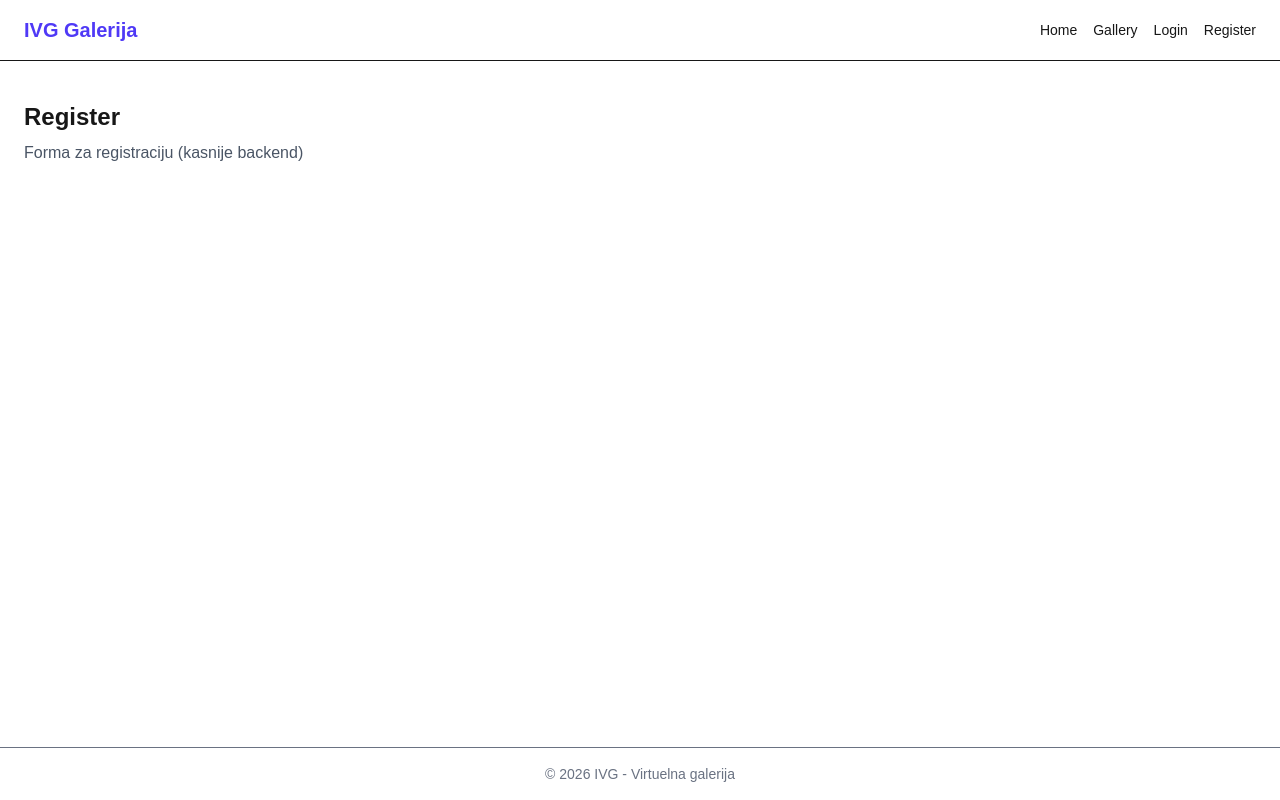
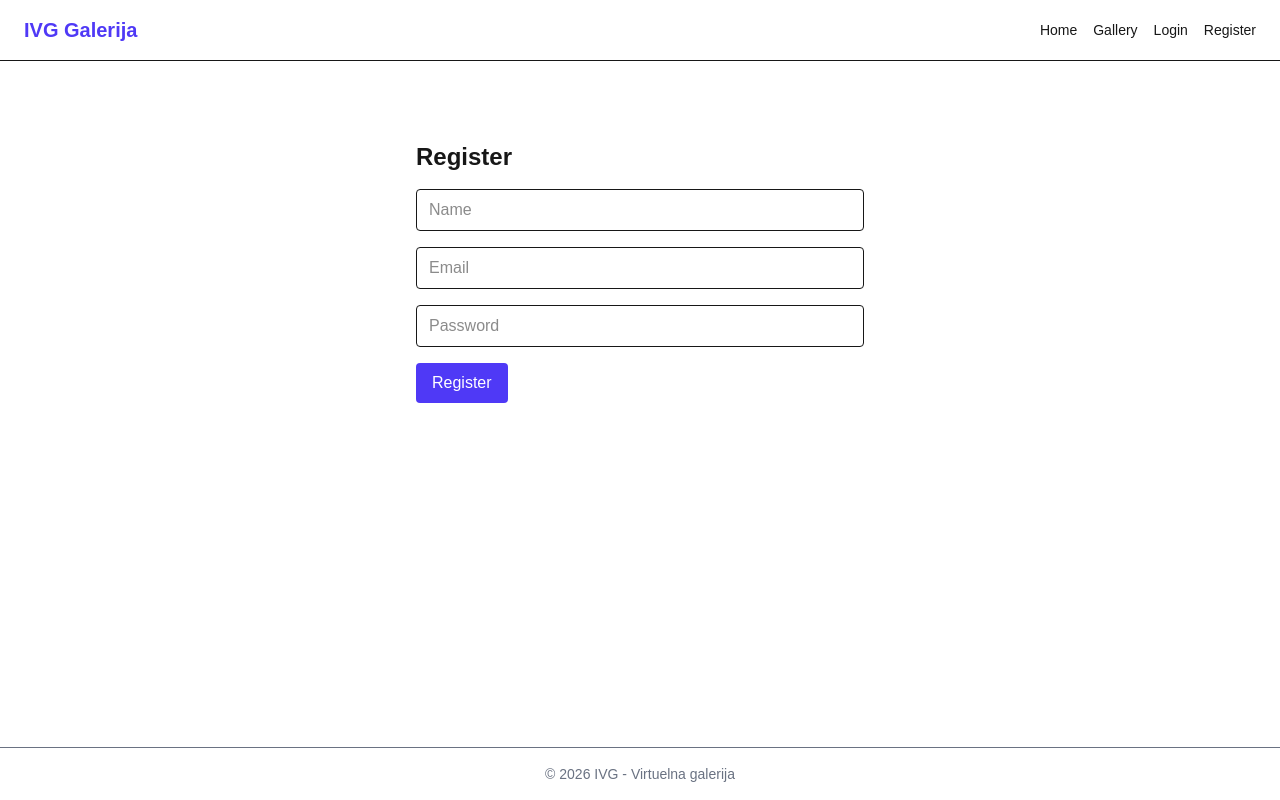
Before and after one commit to aleksandra-milikic/big-projekat-ai_virtuelna_galerija_2025_3273, a Next.js app: page /register in a window 1280 px wide. Built offline with nearby package versions, Linux system fonts and the light colour scheme.

Commit message:
Ispravljene auth rute

```diff
--- a/src/app/login/page.tsx
+++ b/src/app/login/page.tsx
@@ -1,11 +1,77 @@
+"use client";
+
+import { useState } from "react";
+import { useRouter } from "next/navigation";
+import Input from "@/components/Input";
+import Button from "@/components/Button";
+
 export default function LoginPage() {
+  const router = useRouter();
+
+  const [email, setEmail] = useState("");
+  const [password, setPassword] = useState("");
+  const [error, setError] = useState("");
+  const [loading, setLoading] = useState(false);
+
+  const handleLogin = async () => {
+    setError("");
+    setLoading(true);
+
+    try {
+      const res = await fetch("/api/auth/login", {
+        method: "POST",
+        headers: {
+          "Content-Type": "application/json",
+        },
+        body: JSON.stringify({ email, password }),
+      });
+
+      let data: any = {};
+
+      try {
+        data = await res.json();
+      } catch {
+        data = { message: "Server returned invalid response" };
+      }
+
+      if (!res.ok) {
+        setError(data.message || "Login failed");
+        return;
+      }
+
+      localStorage.setItem("token", data.token);
+      router.push("/gallery");
+
+    } catch (err) {
+      setError("Network or server error");
+    } finally {
+      setLoading(false);
+    }
+  };
+
   return (
-    <div>
+    <div className="max-w-md mx-auto mt-10 space-y-4">
       <h1 className="text-2xl font-bold">Login</h1>
 
-      <p className="text-gray-600 mt-2">
-        Forma za prijavu (kasnije dodajem backend)
-      </p>
+      <Input
+        placeholder="Email"
+        value={email}
+        onChange={(e) => setEmail(e.target.value)}
+      />
+
+      <Input
+        type="password"
+        placeholder="Password"
+        value={password}
+        onChange={(e) => setPassword(e.target.value)}
+      />
+
+      {error && <p className="text-red-500">{error}</p>}
+
+      <Button
+        label={loading ? "Logging in..." : "Login"}
+        onClick={handleLogin}
+      />
     </div>
   );
 }
--- a/src/app/register/page.tsx
+++ b/src/app/register/page.tsx
@@ -1,11 +1,84 @@
+"use client";
+
+import { useState } from "react";
+import { useRouter } from "next/navigation";
+import Input from "@/components/Input";
+import Button from "@/components/Button";
+
 export default function RegisterPage() {
+  const router = useRouter();
+
+  const [name, setName] = useState("");
+  const [email, setEmail] = useState("");
+  const [password, setPassword] = useState("");
+  const [error, setError] = useState("");
+  const [loading, setLoading] = useState(false);
+
+  const handleRegister = async () => {
+    setError("");
+    setLoading(true);
+
+    try {
+      const res = await fetch("/api/auth/register", {
+        method: "POST",
+        headers: {
+          "Content-Type": "application/json",
+        },
+        body: JSON.stringify({ name, email, password }),
+      });
+
+
+      let data: any = {};
+
+      try {
+        data = await res.json();
+      } catch {
+        data = { message: "Server returned invalid response" };
+      }
+
+      if (!res.ok) {
+        setError(data.message || "Registration failed");
+        return;
+      }
+
+      router.push("/login");
+
+    } catch (err) {
+      setError("Network or server error");
+    } finally {
+      setLoading(false);
+    }
+  };
+
   return (
-    <div>
+    <div className="max-w-md mx-auto mt-10 space-y-4">
       <h1 className="text-2xl font-bold">Register</h1>
 
-      <p className="text-gray-600 mt-2">
-        Forma za registraciju (kasnije backend)
-      </p>
+      <Input
+        placeholder="Name"
+        value={name}
+        onChange={(e) => setName(e.target.value)}
+      />
+
+      <Input
+        placeholder="Email"
+        value={email}
+        onChange={(e) => setEmail(e.target.value)}
+      />
+
+      <Input
+        type="password"
+        placeholder="Password"
+        value={password}
+        onChange={(e) => setPassword(e.target.value)}
+      />
+
+      {error && <p className="text-red-500">{error}</p>}
+
+      <Button
+        label={loading ? "Creating account..." : "Register"}
+        onClick={handleRegister}
+      />
     </div>
   );
 }
```
